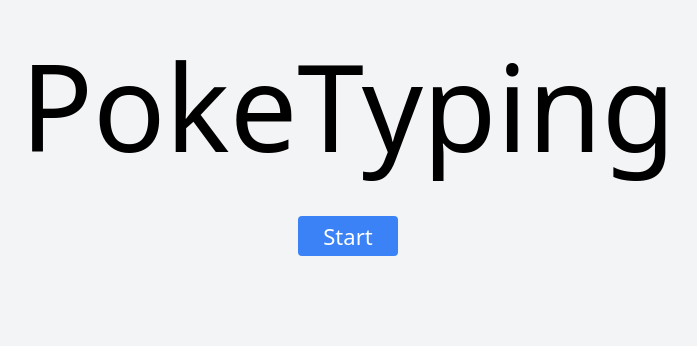
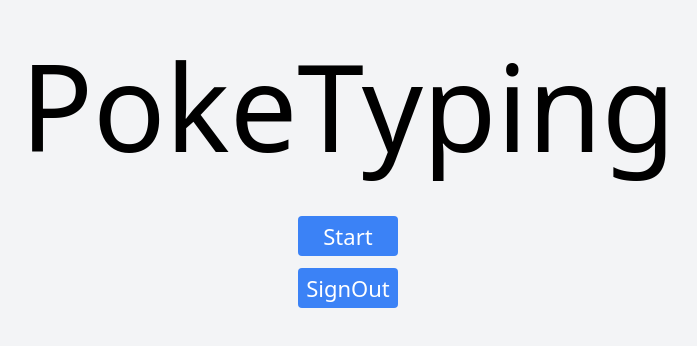
Before and after one commit to nakashimashin/PokemonTypingFront, a React (Vite) app: page /home in a window 1280 px wide. Shown: the part 184-530 px from the top of the page, without its empty margins (292-989 px from the left). Built offline with nearby package versions, Linux system fonts and the light colour scheme.

Commit message:
サインアウト機能追加

```diff
--- a/src/pages/Auth.tsx
+++ b/src/pages/Auth.tsx
@@ -30,7 +30,6 @@ export const Auth = () => {
 
   const onSubmit = async (data: LoginForm) => {
     setError(null);
-    console.log("テスト");
     if (isSignUp) {
       try {
         const userCredential = await createUserWithEmailAndPassword(auth, data.email, data.password);
--- a/src/pages/Home.tsx
+++ b/src/pages/Home.tsx
@@ -1,11 +1,28 @@
 import { Button } from "../components/Button";
+import { signOut } from "firebase/auth";
+import { auth } from "../firebase/firebaseConfig";
+import { useNavigate } from "react-router-dom";
+
 
 export const Home = () => {
+  const navigate = useNavigate();
+
+  const signOutUser = async () => {
+    console.log('Signing out user');
+    try {
+      await signOut(auth);
+      navigate('/');
+    } catch (error) {
+      console.error('Error signing out:', error);
+    }
+  }
+
   return (
     <div className="bg-gray-100 flex justify-center items-center h-screen">
       <div className="h-1/2 max-h-[400px] flex flex-col items-center">
         <h1 className="text-[120px] mb-5">PokeTyping</h1>
         <Button url="/game">Start</Button>
+        <button className="bg-blue-500 hover:bg-blue-300 rounded h-[40px] w-[100px] text-[22px] text-white mt-3" onClick={signOutUser}>SignOut</button>
       </div>
     </div>
   );
```
